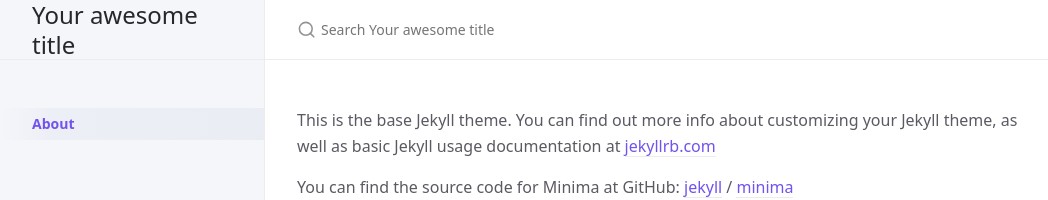
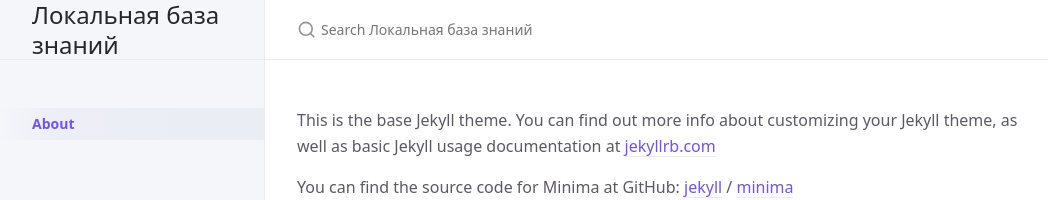
Before and after one commit to sergey-pixel/jekyll-azure-static, a Jekyll site: the page built from about.markdown, in a window 1280 px wide. Shown: the top 200 px of the page, without its empty margins (107-1155 px from the left). Built offline with Jekyll 4.4.1, drawn with Linux system fonts in a browser that asks for light colours.

Commit message:
change config.yml

```diff
--- a/_config.yml
+++ b/_config.yml
@@ -18,7 +18,7 @@
 # You can create any custom variable you would like, and they will be accessible
 # in the templates via {{ site.myvariable }}.
 
-title: Your awesome title
+title: Локальная база знаний
 email: your-email@example.com
 description: >- # this means to ignore newlines until "baseurl:"
   Write an awesome description for your new site here. You can edit this
```
